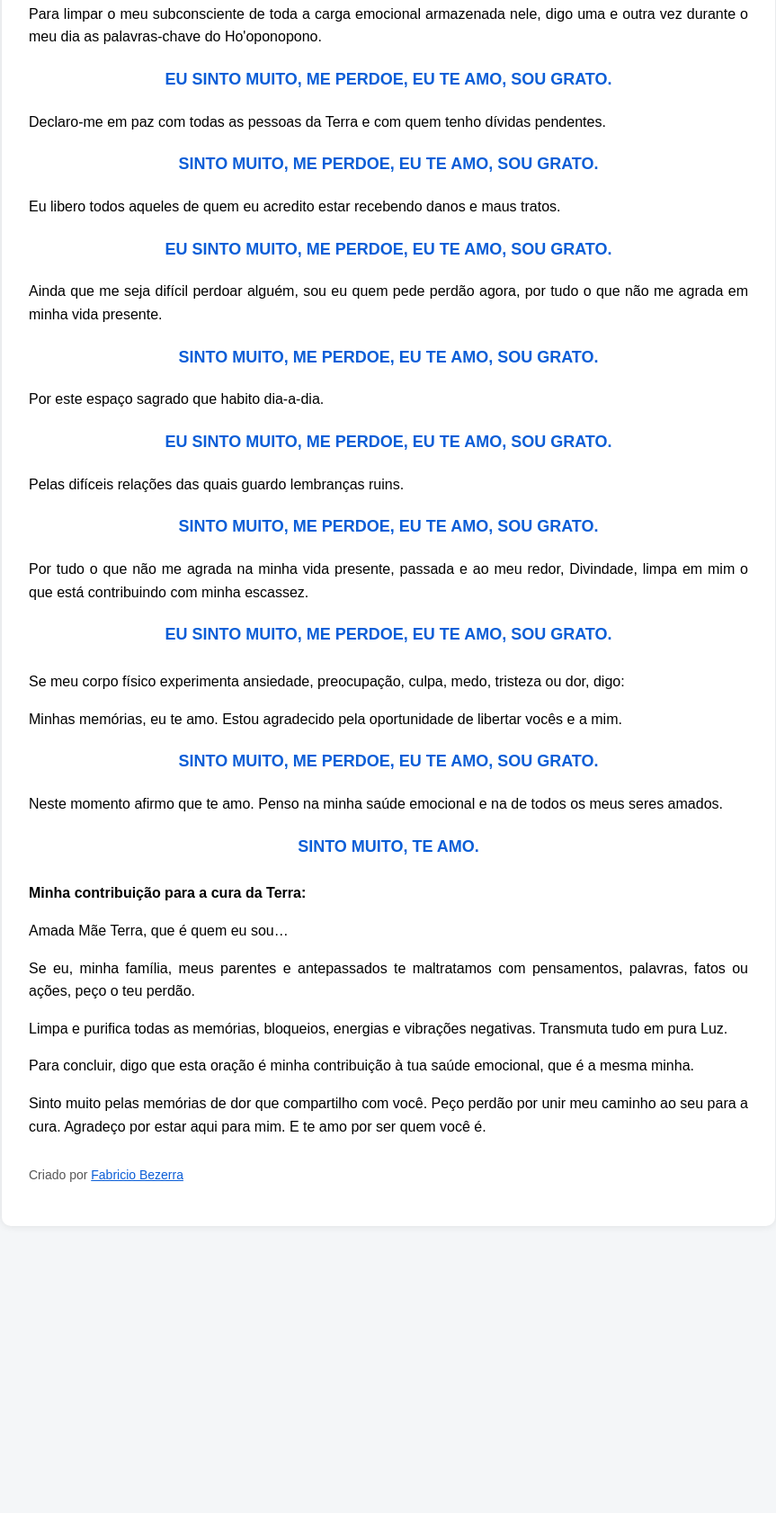
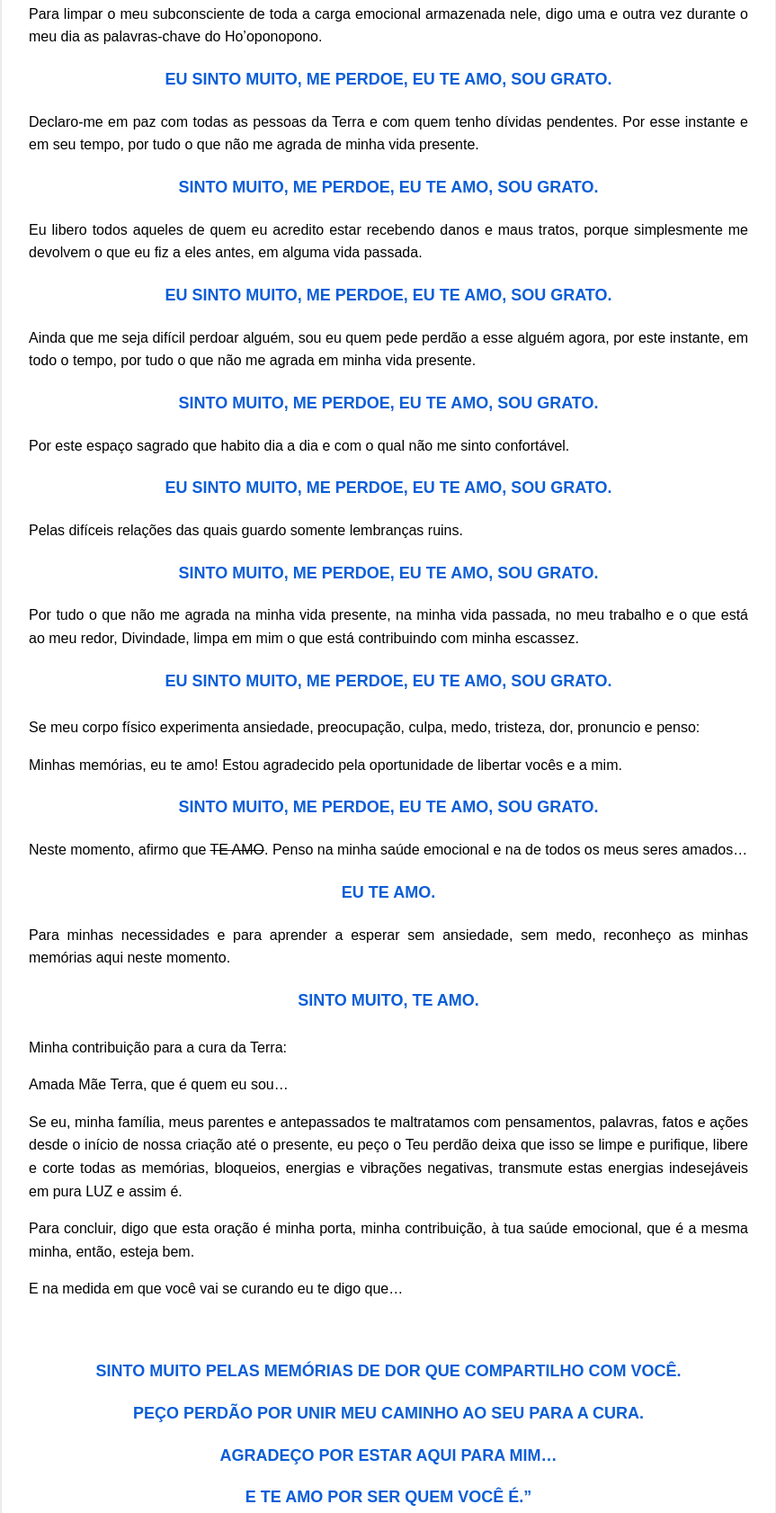
Before and after one commit to fabriciobzrr/oracao_hooponopono, a plain HTML site: page index.html in a window 1280 px wide. Shown: the part 350-2032 px from the top of the page at 90% size, without its empty margins (208-1071 px from the left). Before the commit the page ends 1753 px from the top, so only its background shows below. Drawn offline with Linux system fonts and the light colour scheme.

Commit message:
modificação no texto e estrutura do index.html

```diff
--- a/index.html
+++ b/index.html
@@ -1,8 +1,8 @@
-<!DOCTYPE html>
+<!doctype html>
 <html lang="pt-BR">
   <head>
-    <meta charset="UTF-8">
-    <meta name="viewport" content="width=device-width, initial-scale=1.0">
+    <meta charset="UTF-8" />
+    <meta name="viewport" content="width=device-width, initial-scale=1.0" />
     <title>Oração Ho'oponopono</title>
 
     <style>
@@ -20,7 +20,7 @@
         background: white;
         padding: 30px;
         border-radius: 10px;
-            box-shadow: 0 0 10px rgba(0,0,0,0.1);
+        box-shadow: 0 0 10px rgba(0, 0, 0, 0.1);
       }
 
       h1 {
@@ -41,6 +41,15 @@
         font-size: 18px;
       }
 
+      .mantra p {
+        text-align: center;
+        text-transform: uppercase;
+      }
+
+      .spaced {
+        margin: 4rem 0;
+      }
+
       .section {
         margin-top: 25px;
       }
@@ -57,20 +66,16 @@
     </style>
   </head>
   <body>
-
     <div class="container">
-
       <h1>Oração Ho'oponopono</h1>
 
       <section class="section">
-        <p>
-            Divino criador, pai, mãe, filho — todos em um.
-        </p>
+        <p>Divino criador, pai, mãe, filho — todos em um.</p>
 
         <p>
-            Se eu, minha família, meus parentes e antepassados ofendemos Sua família,
-            parentes e antepassados em pensamentos, fatos ou ações, desde o início de
-            nossa criação até o presente, pedimos o Seu perdão.
+          Se eu, minha família, meus parentes e antepassados ofendemos Sua
+          família, parentes e antepassados em pensamentos, fatos ou ações, desde
+          o início de nossa criação até o presente, pedimos o Seu perdão.
         </p>
 
         <p>
@@ -80,12 +85,11 @@
         </p>
       </section>
 
-
       <section class="section">
-
         <p>
-            Para limpar o meu subconsciente de toda a carga emocional armazenada nele,
-            digo uma e outra vez durante o meu dia as palavras-chave do Ho'oponopono.
+          Para limpar o meu subconsciente de toda a carga emocional armazenada
+          nele, digo uma e outra vez durante o meu dia as palavras-chave do
+          Ho’oponopono.
         </p>
 
         <div class="mantra">
@@ -93,17 +97,17 @@
         </div>
 
         <p>
-            Declaro-me em paz com todas as pessoas da Terra e com quem tenho dívidas
-            pendentes.
+          Declaro-me em paz com todas as pessoas da Terra e com quem tenho
+          dívidas pendentes. Por esse instante e em seu tempo, por tudo o que
+          não me agrada de minha vida presente.
         </p>
 
-        <div class="mantra">
-            SINTO MUITO, ME PERDOE, EU TE AMO, SOU GRATO.
-        </div>
+        <div class="mantra">SINTO MUITO, ME PERDOE, EU TE AMO, SOU GRATO.</div>
 
         <p>
-            Eu libero todos aqueles de quem eu acredito estar recebendo danos e maus
-            tratos.
+          Eu libero todos aqueles de quem eu acredito estar recebendo danos e
+          maus tratos, porque simplesmente me devolvem o que eu fiz a eles
+          antes, em alguma vida passada.
         </p>
 
         <div class="mantra">
@@ -111,16 +115,16 @@
         </div>
 
         <p>
-            Ainda que me seja difícil perdoar alguém, sou eu quem pede perdão agora,
-            por tudo o que não me agrada em minha vida presente.
+          Ainda que me seja difícil perdoar alguém, sou eu quem pede perdão a
+          esse alguém agora, por este instante, em todo o tempo, por tudo o que
+          não me agrada em minha vida presente.
         </p>
 
-        <div class="mantra">
-            SINTO MUITO, ME PERDOE, EU TE AMO, SOU GRATO.
-        </div>
+        <div class="mantra">SINTO MUITO, ME PERDOE, EU TE AMO, SOU GRATO.</div>
 
         <p>
-            Por este espaço sagrado que habito dia-a-dia.
+          Por este espaço sagrado que habito dia a dia e com o qual não me sinto
+          confortável.
         </p>
 
         <div class="mantra">
@@ -128,93 +132,90 @@
         </div>
 
         <p>
-            Pelas difíceis relações das quais guardo lembranças ruins.
+          Pelas difíceis relações das quais guardo somente lembranças ruins.
         </p>
 
-        <div class="mantra">
-            SINTO MUITO, ME PERDOE, EU TE AMO, SOU GRATO.
-        </div>
+        <div class="mantra">SINTO MUITO, ME PERDOE, EU TE AMO, SOU GRATO.</div>
 
         <p>
-            Por tudo o que não me agrada na minha vida presente, passada e ao meu redor,
-            Divindade, limpa em mim o que está contribuindo com minha escassez.
+          Por tudo o que não me agrada na minha vida presente, na minha vida
+          passada, no meu trabalho e o que está ao meu redor, Divindade, limpa
+          em mim o que está contribuindo com minha escassez.
         </p>
 
         <div class="mantra">
           EU SINTO MUITO, ME PERDOE, EU TE AMO, SOU GRATO.
         </div>
-
       </section>
 
-
       <section class="section">
-
         <p>
           Se meu corpo físico experimenta ansiedade, preocupação, culpa, medo,
-            tristeza ou dor, digo:
+          tristeza, dor, pronuncio e penso:
         </p>
 
         <p>
-            Minhas memórias, eu te amo. Estou agradecido pela oportunidade de libertar
-            vocês e a mim.
+          Minhas memórias, eu te amo! Estou agradecido pela oportunidade de
+          libertar vocês e a mim.
         </p>
 
-        <div class="mantra">
-            SINTO MUITO, ME PERDOE, EU TE AMO, SOU GRATO.
-        </div>
+        <div class="mantra">SINTO MUITO, ME PERDOE, EU TE AMO, SOU GRATO.</div>
 
         <p>
-            Neste momento afirmo que te amo. Penso na minha saúde emocional e na de
-            todos os meus seres amados.
+          Neste momento, afirmo que <strike>TE AMO</strike>. Penso na minha
+          saúde emocional e na de todos os meus seres amados…
         </p>
 
-        <div class="mantra">
-            SINTO MUITO, TE AMO.
-        </div>
+        <div class="mantra">EU TE AMO.</div>
 
+        <p>
+          Para minhas necessidades e para aprender a esperar sem ansiedade, sem
+          medo, reconheço as minhas memórias aqui neste momento.
+        </p>
+
+        <div class="mantra">SINTO MUITO, TE AMO.</div>
       </section>
 
+      <section class="section">
+        <p>Minha contribuição para a cura da Terra:</p>
 
-    <section class="section">
-
-        <p><strong>Minha contribuição para a cura da Terra:</strong></p>
+        <p>Amada Mãe Terra, que é quem eu sou…</p>
 
         <p>
-            Amada Mãe Terra, que é quem eu sou…
+          Se eu, minha família, meus parentes e antepassados te maltratamos com
+          pensamentos, palavras, fatos e ações desde o início de nossa criação
+          até o presente, eu peço o Teu perdão deixa que isso se limpe e
+          purifique, libere e corte todas as memórias, bloqueios, energias e
+          vibrações negativas, transmute estas energias indesejáveis em pura LUZ
+          e assim é.
         </p>
 
         <p>
-            Se eu, minha família, meus parentes e antepassados te maltratamos com
-            pensamentos, palavras, fatos ou ações, peço o teu perdão.
+          Para concluir, digo que esta oração é minha porta, minha contribuição,
+          à tua saúde emocional, que é a mesma minha, então, esteja bem.
         </p>
 
-        <p>
-            Limpa e purifica todas as memórias, bloqueios, energias e vibrações
-            negativas. Transmuta tudo em pura Luz.
-        </p>
+        <p>E na medida em que você vai se curando eu te digo que…</p>
 
-        <p>
-            Para concluir, digo que esta oração é minha contribuição à tua saúde
-            emocional, que é a mesma minha.
-        </p>
+        <div class="mantra spaced">
+          <p>Sinto muito pelas memórias de dor que compartilho com você.</p>
 
-        <p>
-            Sinto muito pelas memórias de dor que compartilho com você.
-            Peço perdão por unir meu caminho ao seu para a cura.
-            Agradeço por estar aqui para mim.
-            E te amo por ser quem você é.
-        </p>
+          <p>Peço perdão por unir meu caminho ao seu para a cura.</p>
 
+          <p>Agradeço por estar aqui para mim…</p>
+
+          <p>E TE AMO por ser quem você é.”</p>
+        </div>
       </section>
-
 
       <footer>
         <p>
-          Criado por <a href="https://github.com/fabriciobzrr" target="_blank">Fabricio Bezerra</a>
+          Criado por
+          <a href="https://github.com/fabriciobzrr" target="_blank"
+            >Fabricio Bezerra</a
+          >
         </p>
       </footer>
-
     </div>
-
   </body>
 </html>
```
Lines whose indentation alone changed are shown as unchanged.
